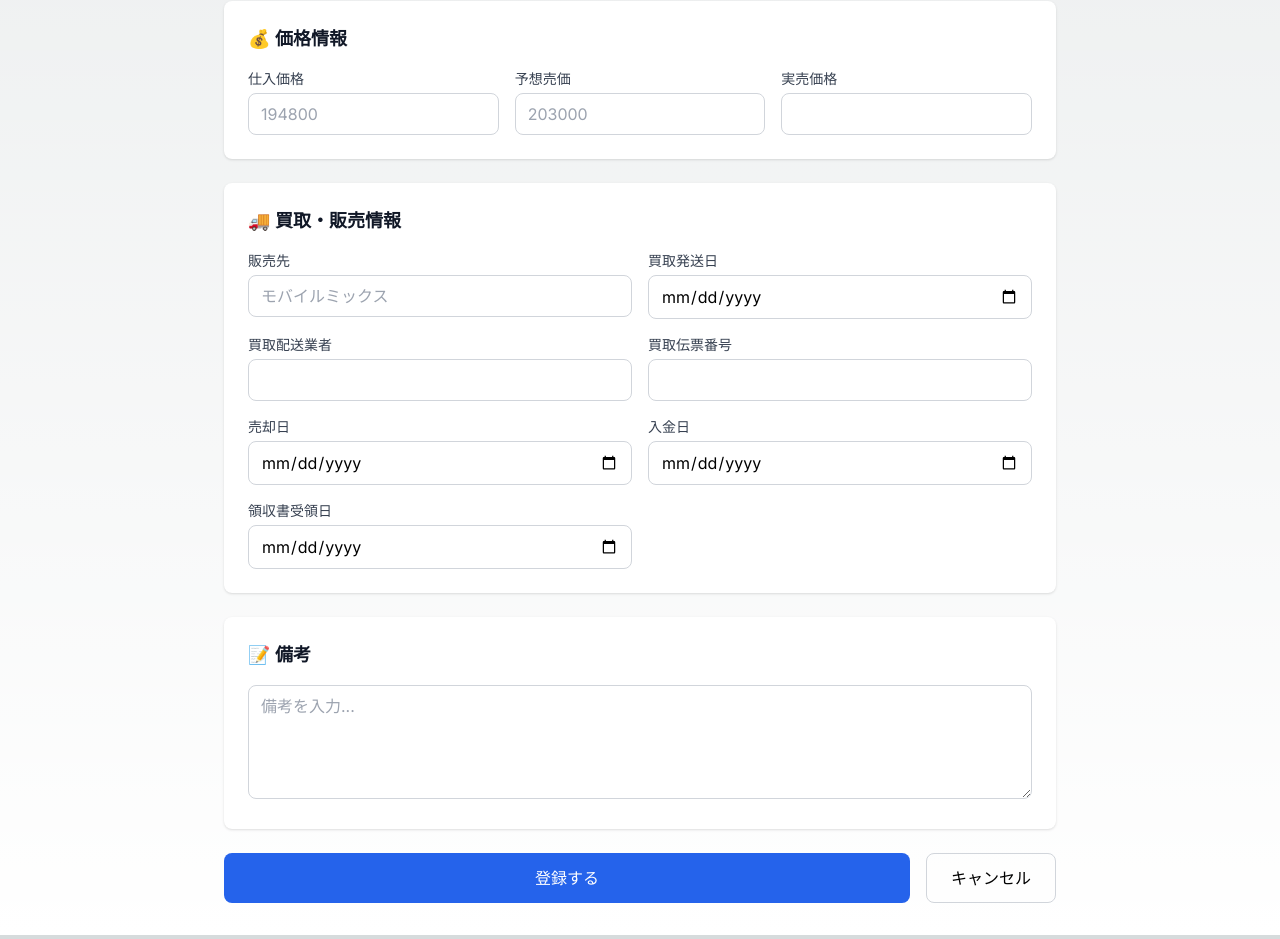
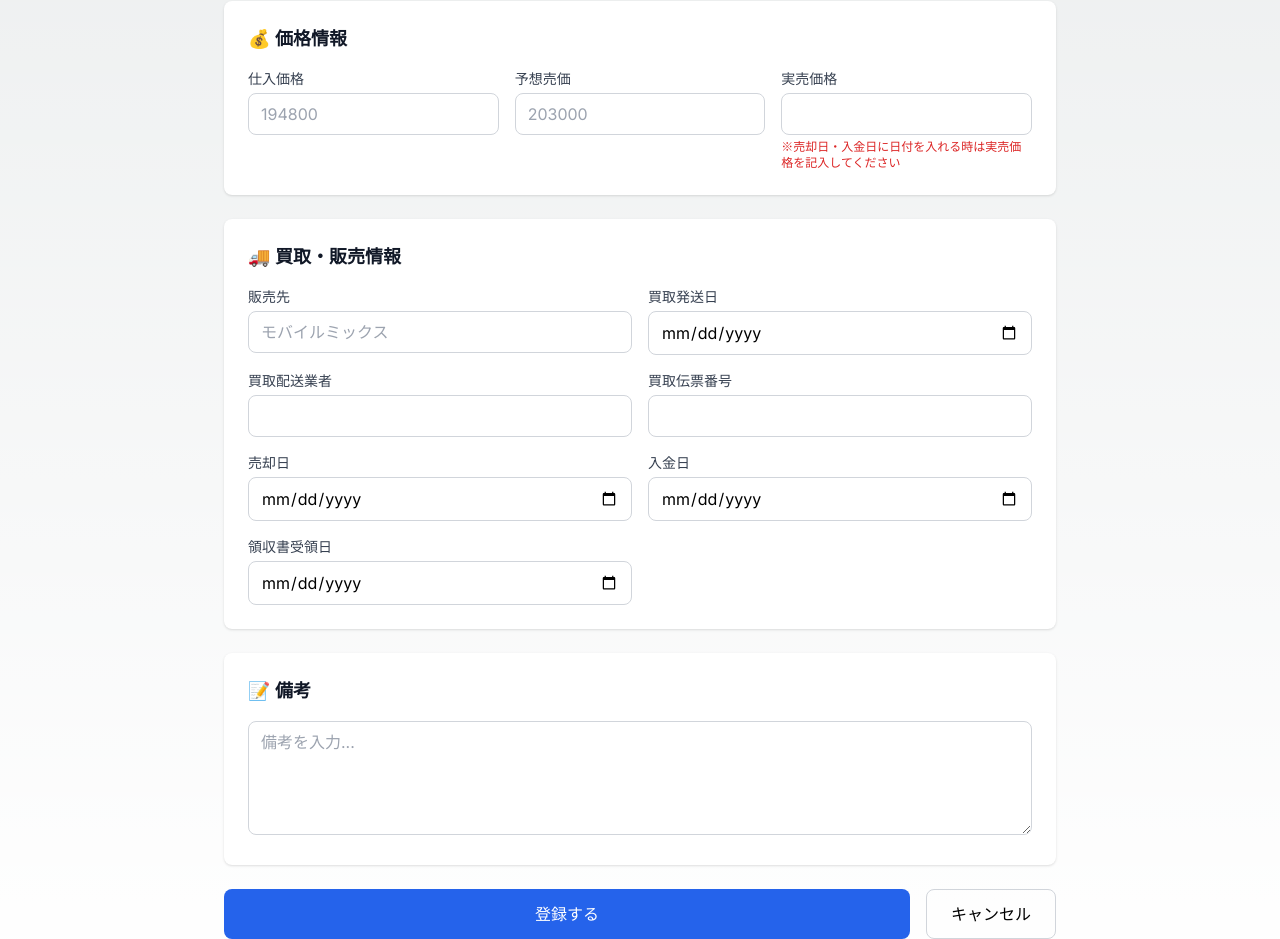
Before and after one commit to ponta-ta-taro/resale-tracker, a Next.js app: page /inventory/new in a window 1280 px wide. Shown: the part 1540-2479 px from the top of the page. Built offline with nearby package versions, Linux system fonts and the light colour scheme; no server answers; the database is empty.

Commit message:
Add actual price validation to inventory forms

```diff
--- a/app/inventory/[id]/page.tsx
+++ b/app/inventory/[id]/page.tsx
@@ -135,6 +135,13 @@ export default function InventoryDetailPage() {
 
     const handleSubmit = async (e: React.FormEvent) => {
         e.preventDefault();
+
+        // Validate actual_price when sold_at or paid_at is filled
+        if ((formData.sold_at || formData.paid_at) && (!formData.actual_price || formData.actual_price === 0)) {
+            alert('実売価格を入力してください');
+            return;
+        }
+
         setSaving(true);
 
         try {
@@ -571,6 +578,7 @@ export default function InventoryDetailPage() {
                                     onChange={(e) => updateField('actual_price', e.target.value ? parseInt(e.target.value) : null)}
                                     className="w-full px-3 py-2 border border-gray-300 rounded-lg focus:ring-2 focus:ring-blue-500 focus:border-transparent"
                                 />
+                                <p className="text-xs text-red-600 mt-1">※売却日・入金日に日付を入れる時は実売価格を記入してください</p>
                             </div>
                         </div>
                     </div>
--- a/app/inventory/new/page.tsx
+++ b/app/inventory/new/page.tsx
@@ -24,6 +24,13 @@ export default function NewInventoryPage() {
 
     const handleSubmit = async (e: React.FormEvent) => {
         e.preventDefault();
+
+        // Validate actual_price when sold_at or paid_at is filled
+        if ((formData.sold_at || formData.paid_at) && (!formData.actual_price || formData.actual_price === 0)) {
+            alert('実売価格を入力してください');
+            return;
+        }
+
         setLoading(true);
 
         try {
@@ -383,6 +390,7 @@ export default function NewInventoryPage() {
                                     onChange={(e) => updateField('actual_price', e.target.value ? parseInt(e.target.value) : null)}
                                     className="w-full px-3 py-2 border border-gray-300 rounded-lg focus:ring-2 focus:ring-blue-500 focus:border-transparent"
                                 />
+                                <p className="text-xs text-red-600 mt-1">※売却日・入金日に日付を入れる時は実売価格を記入してください</p>
                             </div>
                         </div>
                     </div>
```
